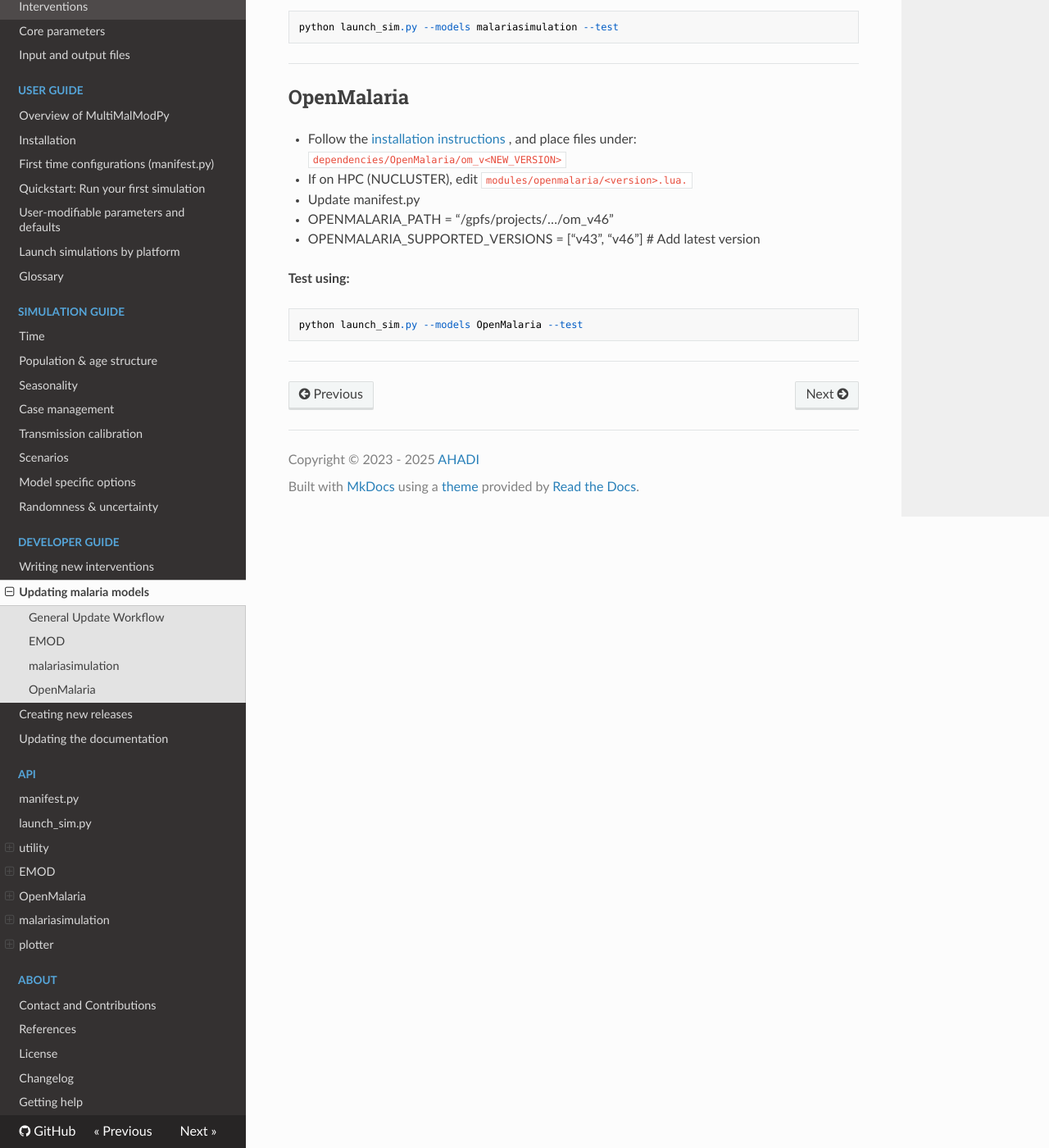
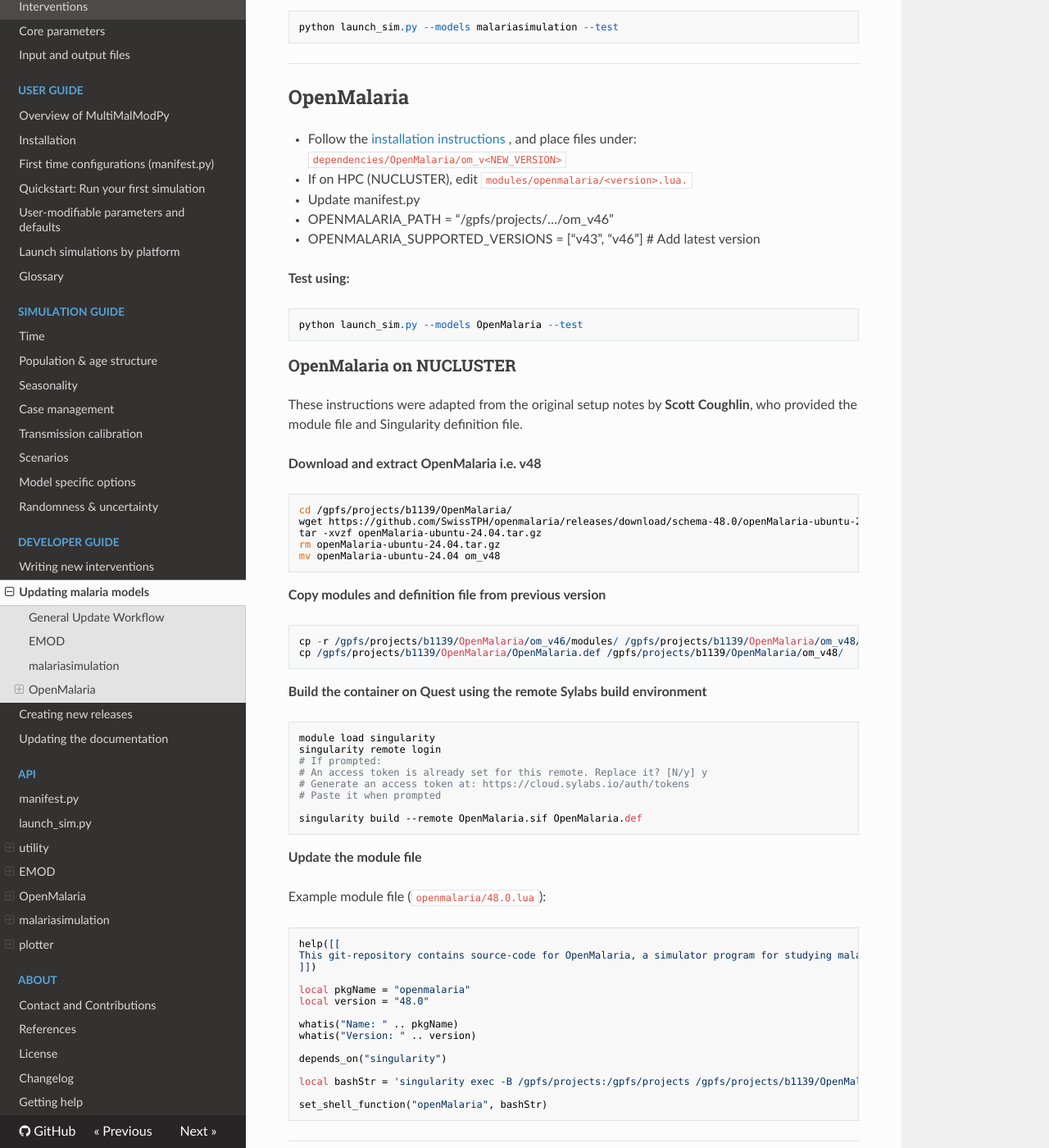
Before and after one commit to ahadi-analytics/MultiMalModPy, an MkDocs documentation site: the page built from docs/developer/update_models.md, in a window 1280 px wide and 1400 px high, scrolled down 1320 px. Shown: the whole window at 82% size. Built offline with MkDocs 1.6.1, drawn with Linux system fonts in a browser that asks for light colours; nearby versions of some CDN libraries; comment, search, counter and statistics services are not loaded.

Commit message:
updated docs

````diff
--- a/docs/developer/update_models.md
+++ b/docs/developer/update_models.md
@@ -73,4 +73,64 @@ python launch_sim.py --models malariasimulation --test
 python launch_sim.py --models OpenMalaria --test
 ```
 
+
+### OpenMalaria on NUCLUSTER
+
+
+These instructions were adapted from the original setup notes by **Scott Coughlin**, who provided the module file and Singularity definition file.
+
+**Download and extract OpenMalaria i.e. v48**
+
+```
+cd /gpfs/projects/b1139/OpenMalaria/
+wget https://github.com/SwissTPH/openmalaria/releases/download/schema-48.0/openMalaria-ubuntu-24.04.tar.gz
+tar -xvzf openMalaria-ubuntu-24.04.tar.gz
+rm openMalaria-ubuntu-24.04.tar.gz
+mv openMalaria-ubuntu-24.04 om_v48
+```
+
+**Copy modules and definition file from previous version**
+
+```
+cp -r /gpfs/projects/b1139/OpenMalaria/om_v46/modules/ /gpfs/projects/b1139/OpenMalaria/om_v48/
+cp /gpfs/projects/b1139/OpenMalaria/OpenMalaria.def /gpfs/projects/b1139/OpenMalaria/om_v48/
+```
+
+**Build the container on Quest using the remote Sylabs build environment**
+
+```
+module load singularity
+singularity remote login
+# If prompted:
+# An access token is already set for this remote. Replace it? [N/y] y
+# Generate an access token at: https://cloud.sylabs.io/auth/tokens
+# Paste it when prompted
+
+singularity build --remote OpenMalaria.sif OpenMalaria.def
+```
+
+ **Update the module file**
+
+Example module file (`openmalaria/48.0.lua`):
+
+```
+help([[
+This git-repository contains source-code for OpenMalaria, a simulator program for studying malaria epidemiology and the impacts of interventions against malaria.
+]])
+
+local pkgName = "openmalaria"
+local version = "48.0"
+
+whatis("Name: " .. pkgName)
+whatis("Version: " .. version)
+
+depends_on("singularity")
+
+local bashStr = 'singularity exec -B /gpfs/projects:/gpfs/projects /gpfs/projects/b1139/OpenMalaria/om_v48/OpenMalaria.sif /openmalaria/openMalaria-48.0/openMalaria "$@"'
+
+set_shell_function("openMalaria", bashStr)
+```
+
+
+
 ---
````
Also changed, not shown: docs/getting_started/installation.md (+1 -0 lines).
